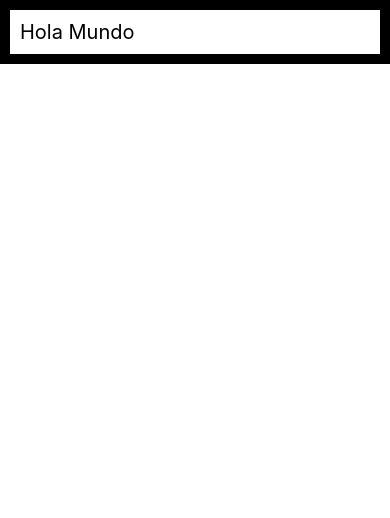
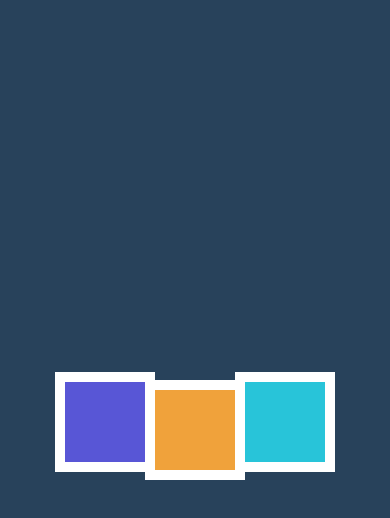
Before and after one commit to facuguardia/MyFirstProject, a React Native app: screen / in a window 390 px wide. Shown: the top 518 px of the page. Built offline with nearby package versions, Linux system fonts and the light colour scheme.

Commit message:
Refactor App component and add TareaScreen

```diff
--- a/App.tsx
+++ b/App.tsx
@@ -1,15 +1,23 @@
 import React from 'react';
+import {SafeAreaView, StyleSheet} from 'react-native';
 // import {CounterScreen} from './src/screens/CounterScreen';
-import {BoxObjectModelScreen} from './src/screens/BoxObjectModelScreen';
-import {SafeAreaView} from 'react-native';
+// import {BoxObjectModelScreen} from './src/screens/BoxObjectModelScreen';
+import {TareaScreen} from './src/screens/TareaScreen';
 
 function App(): React.JSX.Element {
   return (
-    <SafeAreaView>
+    <SafeAreaView style={styles.container}>
       {/* <CounterScreen /> */}
-      <BoxObjectModelScreen />
+      {/* <BoxObjectModelScreen /> */}
+      <TareaScreen />
     </SafeAreaView>
   );
 }
 
 export default App;
+
+const styles = StyleSheet.create({
+  container: {
+    flex: 1,
+  },
+});
--- a/src/screens/BoxObjectModelScreen.tsx
+++ b/src/screens/BoxObjectModelScreen.tsx
@@ -11,12 +11,14 @@ export const BoxObjectModelScreen = () => {
 
 const styles = StyleSheet.create({
   container: {
-
+    marginHorizontal: 20,
+    marginVertical: 20,
   },
   title: {
     fontSize: 20,
     borderWidth: 10,
-    // backgroundColor: 'red',
     padding: 10,
+    textAlign: 'center',
+    textAlignVertical: 'center',
   },
 });
--- /dev/null
+++ b/src/screens/TareaScreen.tsx
@@ -0,0 +1,48 @@
+import React from 'react';
+import {StyleSheet, View} from 'react-native';
+
+export const TareaScreen = () => {
+  return (
+    <View style={styles.container}>
+      <View style={styles.cajaMorada} />
+      <View style={styles.cajaNaranja} />
+      <View style={styles.cajaAzul} />
+    </View>
+  );
+};
+
+const styles = StyleSheet.create({
+  container: {
+    backgroundColor: '#28425b',
+    flex: 1,
+    justifyContent: 'center',
+    alignItems: 'center',
+  },
+  cajaMorada: {
+    position: 'absolute',
+    left: 55,
+    width: 100,
+    height: 100,
+    borderWidth: 10,
+    borderColor: 'white',
+    backgroundColor: '#5856D6',
+  },
+  cajaNaranja: {
+    position: 'absolute',
+    top: 380,
+    width: 100,
+    height: 100,
+    borderWidth: 10,
+    borderColor: 'white',
+    backgroundColor: '#F0A23B',
+  },
+  cajaAzul: {
+    position: 'absolute',
+    right: 55,
+    width: 100,
+    height: 100,
+    borderWidth: 10,
+    borderColor: 'white',
+    backgroundColor: '#28C4D9',
+  },
+});
```
